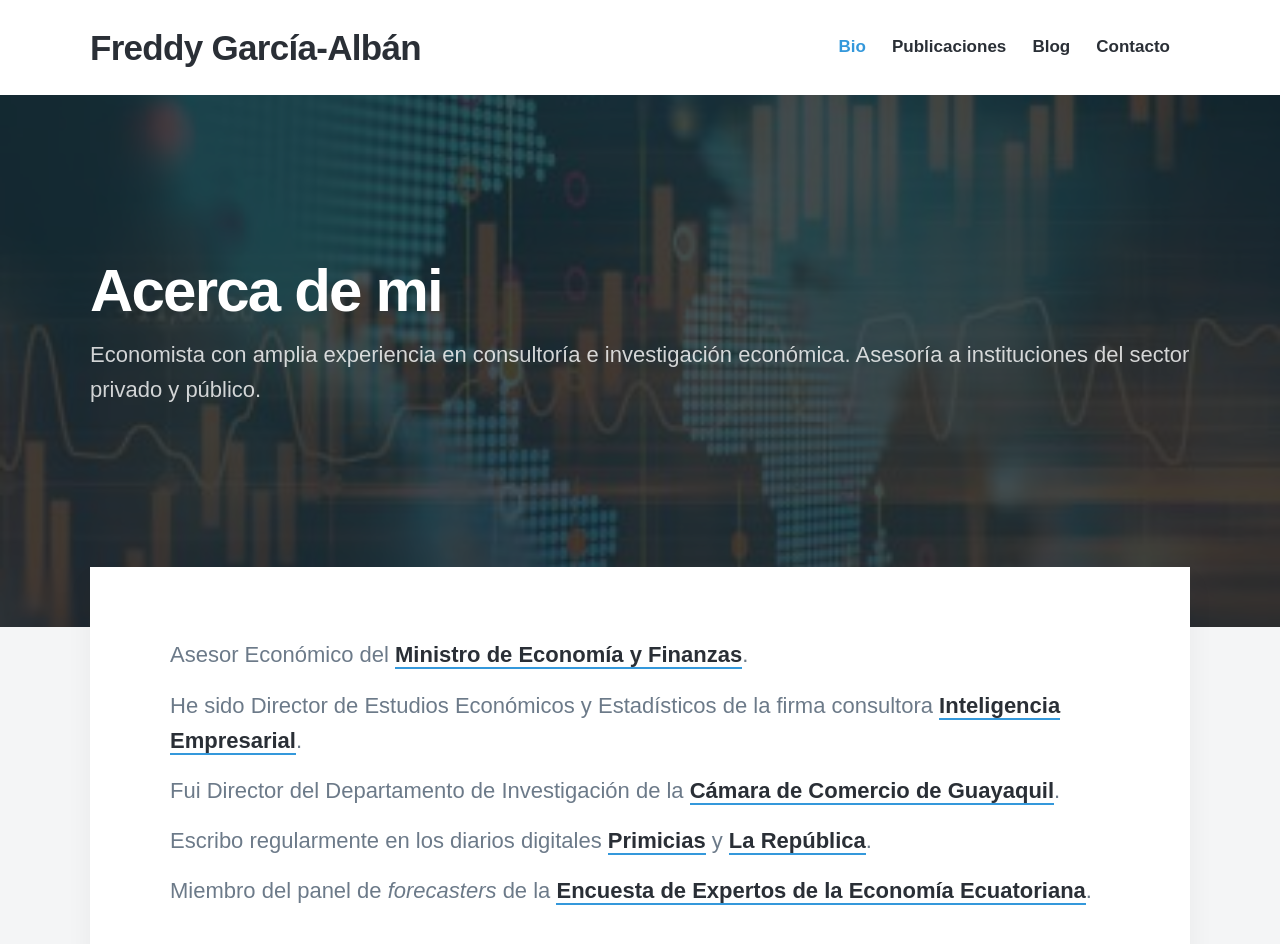
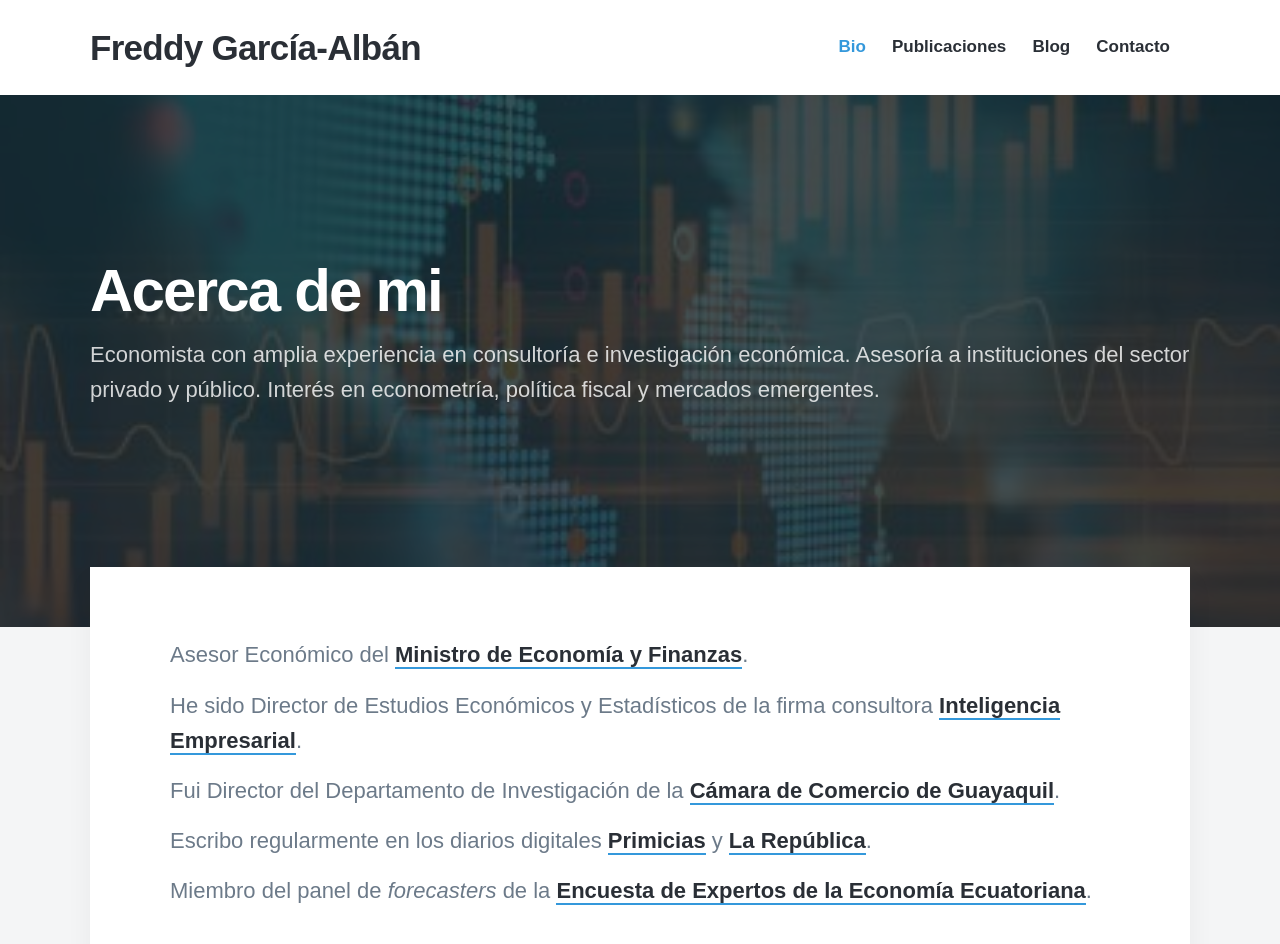
Before and after one commit to EnexFG/EnexFG.github.io, a Jekyll site: the page built from _pages/about.md, in a window 1280 px wide, cut to the strip 0-1055 px from the top of the page. Shown: the top 944 px of the strip. Built offline with Jekyll 4.4.1, drawn with Linux system fonts in a browser that asks for light colours; nearby versions of some CDN libraries; some web fonts are replaced.

Commit message:
Update about.md

```diff
--- a/_pages/about.md
+++ b/_pages/about.md
@@ -1,6 +1,6 @@
 ---
 title: Acerca de mi
-subtitle: Economista con amplia experiencia en consultoría e investigación económica. Asesoría a instituciones del sector privado y público.
+subtitle: Economista con amplia experiencia en consultoría e investigación económica. Asesoría a instituciones del sector privado y público. Interés en econometría, política fiscal y mercados emergentes.
 description: Economista.
 featured_image: /images/topic_statistics.jpg
 ---
```
